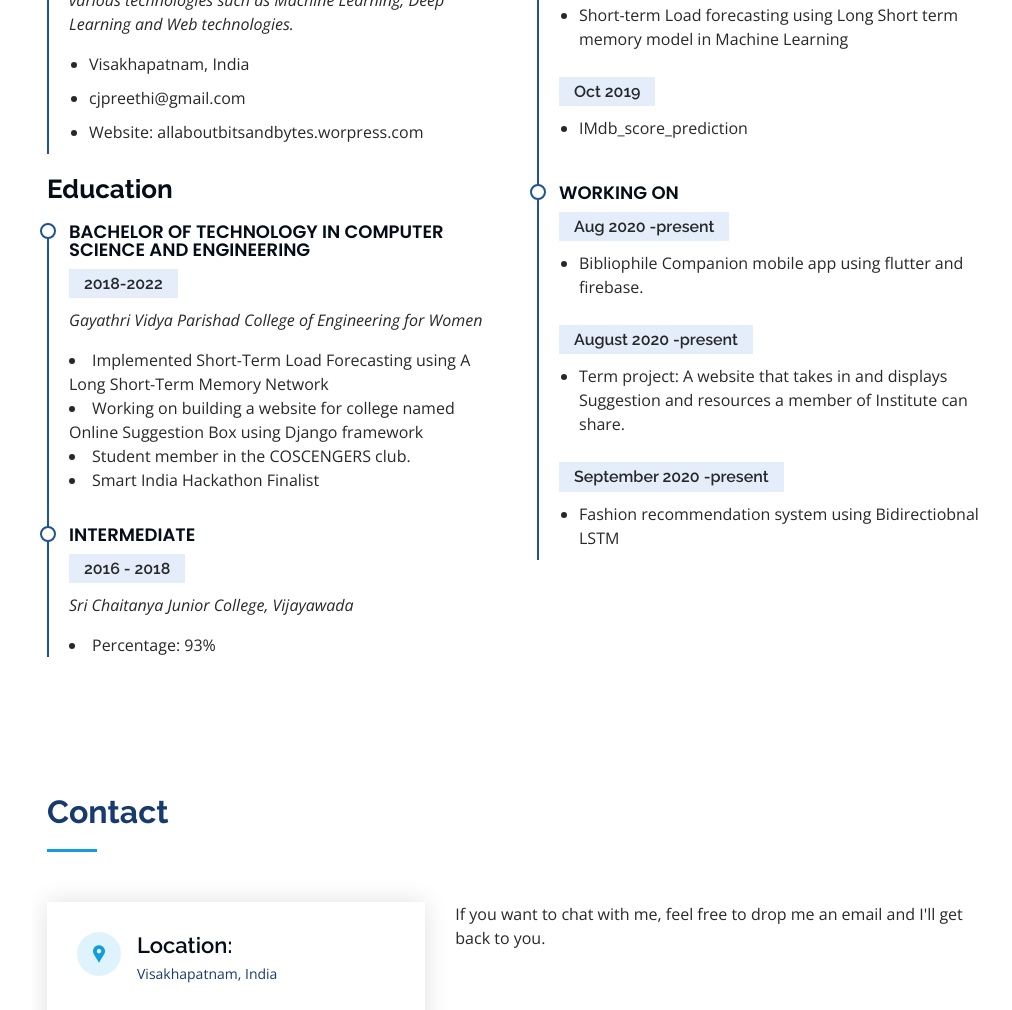
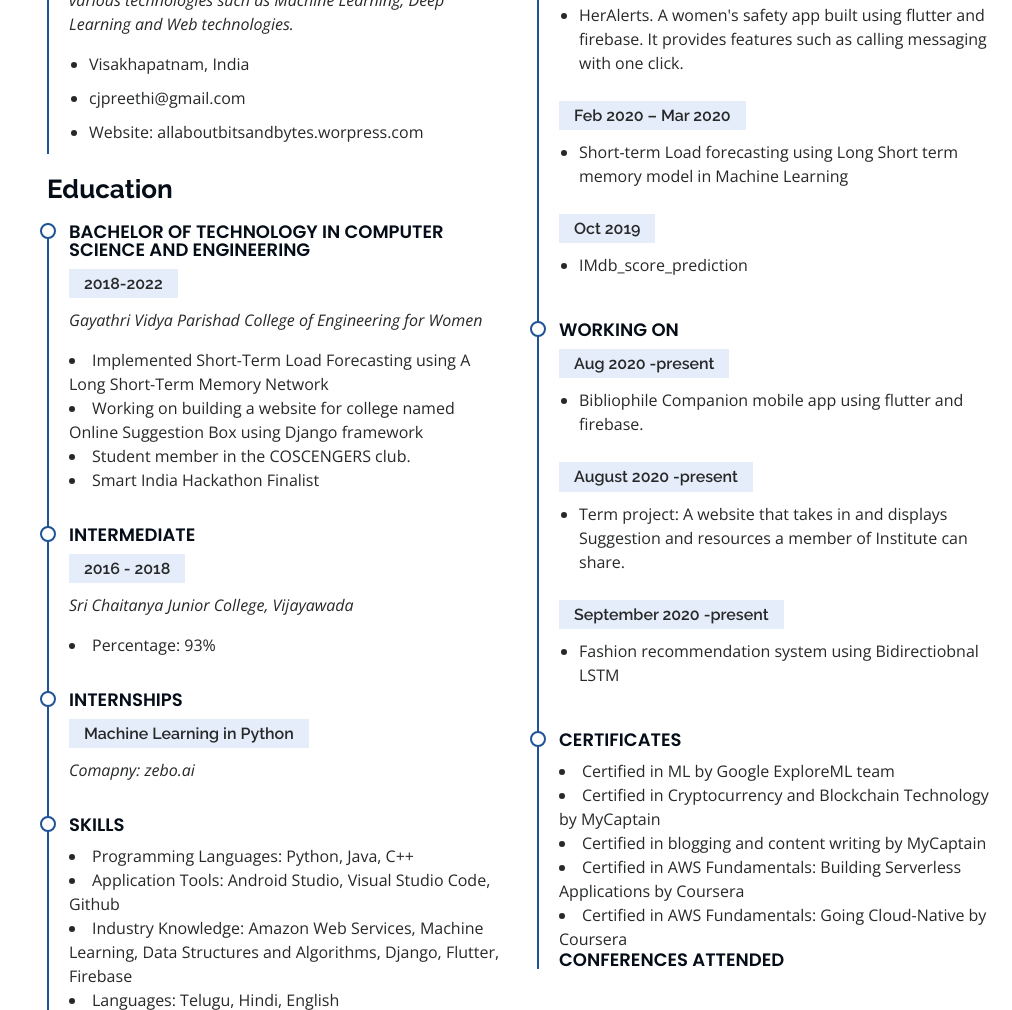
Before and after one commit to preethi2530/preethi2530.github.io, a plain HTML site: page index.html in a window 1280 px wide. Shown: the part 1790-2800 px from the top of the page, without its empty margins (268-1280 px from the left). Drawn offline with nearby package versions, Linux system fonts and the light colour scheme.

Commit message:
Update index.html

```diff
--- a/index.html
+++ b/index.html
@@ -72,7 +72,7 @@
   <section id="hero" class="d-flex flex-column justify-content-center align-items-center">
     <div class="hero-container" data-aos="fade-in">
       <h1>Jaya Preethi Chamarthi</h1>
-      <p>I'm a <span class="typed" data-typed-items="3rd year undergrad, Data Science Aspirant, Smart India Hackathon Finalist"></span></p>
+      <p>I'm a <span class="typed" data-typed-items="3rd year undergrad, Data Science Aspirant, Smart India Hackathon Finalist 2020"></span></p>
     </div>
   </section><!-- End Hero -->
 
@@ -97,7 +97,7 @@
           <div class="col-lg-8 pt-4 pt-lg-0 content" data-aos="fade-left">
 
             <p class="font-italic">
-              Jaya Preethi Chamarthi is a 3rd year computer science undergraduate. She is a data science enthusiast working on different problem staemnets to improve her skill in the same. One of her greatest strength is self learning. She is an optimistic person and always eager to learn new things.
+              Jaya Preethi Chamarthi is a 3rd year computer science undergraduate. She is a data science enthusiast working on different problem statemnets to improve her skill in the same. One of her greatest strength is self learning. She is an optimistic person and always eager to learn new things.
             </p>
             <p class="font-italic">
               She is also a tech blogger where she documents her projects which not only show the results but also the way she approches a problem.
@@ -146,11 +146,27 @@
               <p><em>Sri Chaitanya Junior College, Vijayawada</em></p>
               <p><li>Percentage: 93%</li></p>
             </div>
+            <div class="resume-item">
+              <h4>Internships</h4>
+              <h5>Machine Learning in Python</h5>
+              <p><em>Comapny: zebo.ai</em></p>
+                          </div>
+            <div class="resume-item">
+              <h4>Skills</h4>
+              <li>Programming Languages: Python, Java, C++</em></li>
+              <li>Application Tools: Android Studio, Visual Studio Code, Github </li>
+         <li> Industry Knowledge: Amazon Web Services, Machine Learning, Data Structures and Algorithms, Django, Flutter, Firebase</li>
+          <li>Languages: Telugu, Hindi, English</li>
+              </div>
           </div>
           <div class="col-lg-6" data-aos="fade-up" data-aos-delay="100">
             <h3 class="resume-title">Projects</h3>
             <div class="resume-item">
               <h4>Completed</h4>
+              <h5>Oct 2020 </h5>
+              <ul>
+                <li>HerAlerts. A women's safety app built using flutter and firebase. It provides features such as calling messaging with one click.</li>
+              </ul>
               <h5>Feb 2020 – Mar 2020</h5>
               <ul>
                 <li>Short-term Load forecasting using Long Short term memory model in Machine Learning </li>
@@ -174,6 +190,16 @@
               <ul>
                 <li>Fashion recommendation system using Bidirectiobnal LSTM</li>
               </ul>
+
+            </div>
+            <div class="resume-item">
+              <h4>Certificates</h4>
+                <li>Certified in ML by Google ExploreML team</li>
+                <li>Certified in Cryptocurrency and Blockchain Technology by MyCaptain</li>
+                <li>Certified in blogging and content writing by MyCaptain</li>
+                 <li>Certified in AWS Fundamentals: Building Serverless Applications by Coursera</li>
+                 <li>Certified in AWS Fundamentals: Going Cloud-Native by Coursera</li>
+              <h4>Conferences Attended</h4>
 
             </div>
           </div>
```
